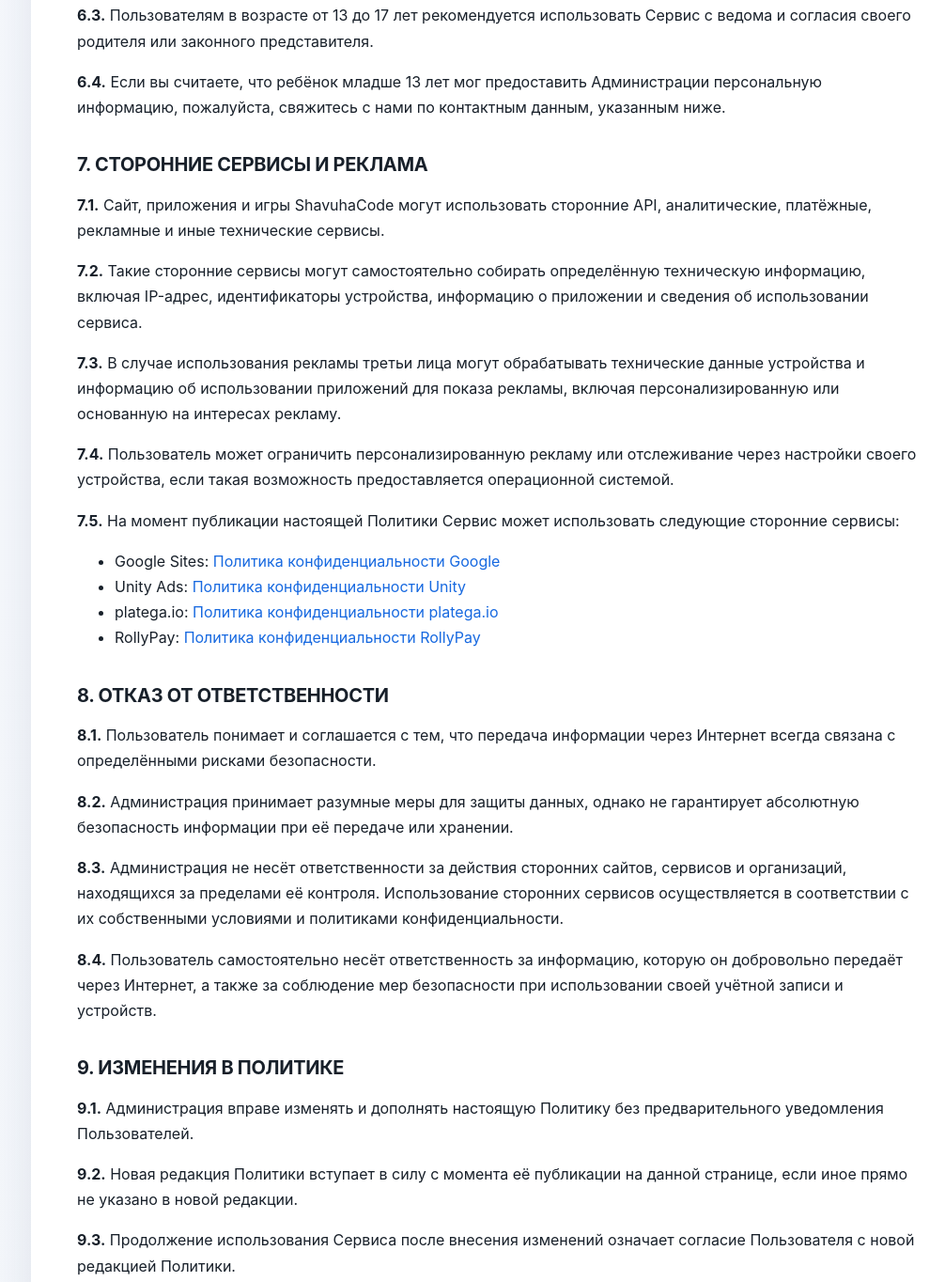
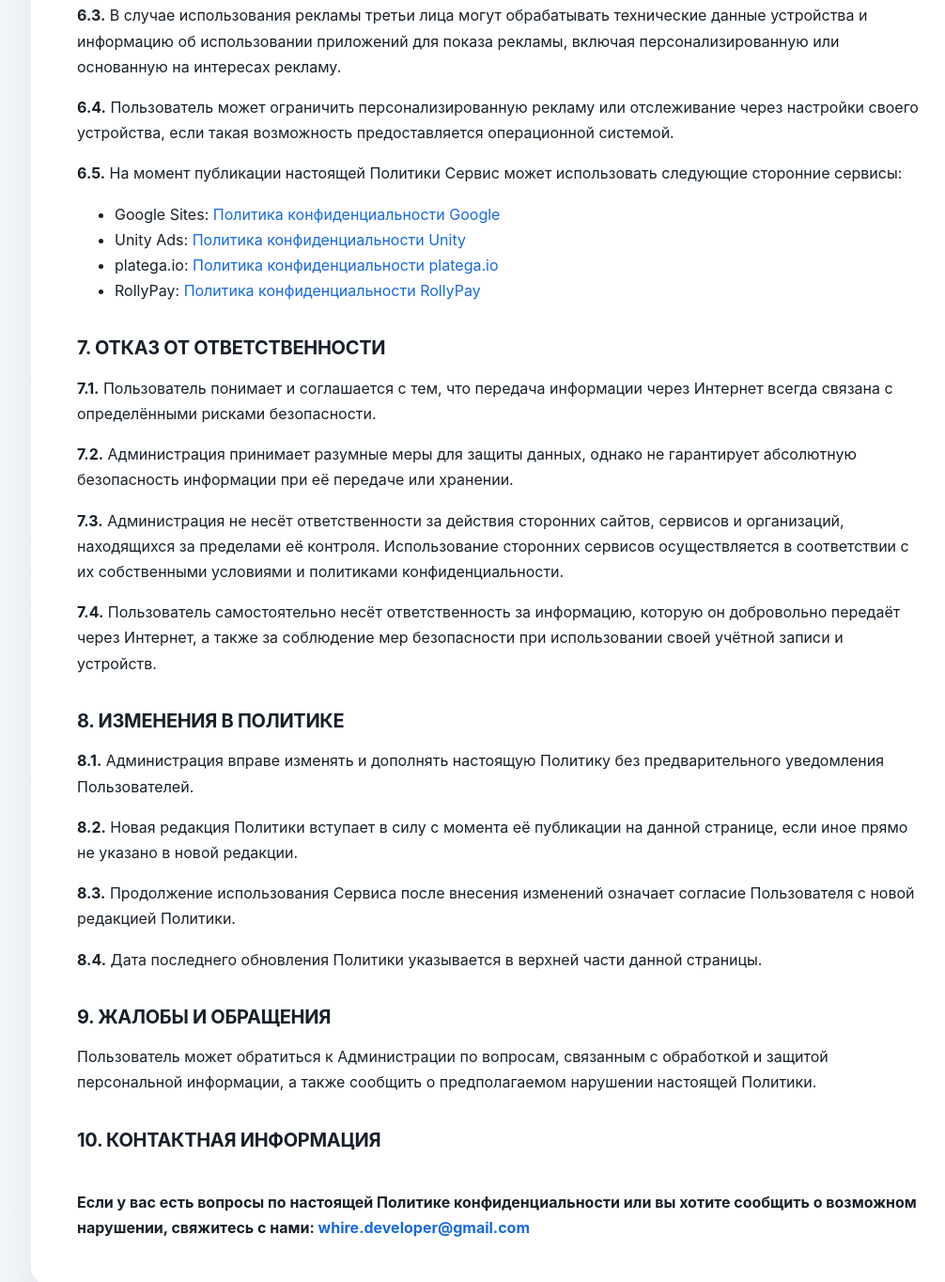
Before and after one commit to ShavuhaCode/shavuhacode.github.io, a plain HTML site: page privacy-policy.html in a window 1280 px wide. Shown: the part 2953-4317 px from the top of the page at 94% size, without its empty margins (107-1113 px from the left). Drawn offline with Linux system fonts and the light colour scheme.

Commit message:
Update privacy-policy.html

```diff
--- a/privacy-policy.html
+++ b/privacy-policy.html
@@ -184,7 +184,7 @@
         понимает и принимает данный риск.
     </p>
 
-    <h2>6. ДЕТИ И НЕСОВЕРШЕННОЛЕТНИЕ ПОЛЬЗОВАТЕЛИ</h2>
+    <!-- <h2>6. ДЕТИ И НЕСОВЕРШЕННОЛЕТНИЕ ПОЛЬЗОВАТЕЛИ</h2>
 
     <p>
         <strong>6.1.</strong> Сервисы ShavuhaCode не предназначены для
@@ -209,38 +209,38 @@
         <strong>6.4.</strong> Если вы считаете, что ребёнок младше 13 лет
         мог предоставить Администрации персональную информацию, пожалуйста,
         свяжитесь с нами по контактным данным, указанным ниже.
-    </p>
+    </p> -->
 
-    <h2>7. СТОРОННИЕ СЕРВИСЫ И РЕКЛАМА</h2>
+    <h2>6. СТОРОННИЕ СЕРВИСЫ И РЕКЛАМА</h2>
 
     <p>
-        <strong>7.1.</strong> Сайт, приложения и игры ShavuhaCode могут
+        <strong>6.1.</strong> Сайт, приложения и игры ShavuhaCode могут
         использовать сторонние API, аналитические, платёжные, рекламные
         и иные технические сервисы.
     </p>
 
     <p>
-        <strong>7.2.</strong> Такие сторонние сервисы могут самостоятельно
+        <strong>6.2.</strong> Такие сторонние сервисы могут самостоятельно
         собирать определённую техническую информацию, включая IP-адрес,
         идентификаторы устройства, информацию о приложении и сведения
         об использовании сервиса.
     </p>
 
     <p>
-        <strong>7.3.</strong> В случае использования рекламы третьи лица
+        <strong>6.3.</strong> В случае использования рекламы третьи лица
         могут обрабатывать технические данные устройства и информацию
         об использовании приложений для показа рекламы, включая
         персонализированную или основанную на интересах рекламу.
     </p>
 
     <p>
-        <strong>7.4.</strong> Пользователь может ограничить персонализированную
+        <strong>6.4.</strong> Пользователь может ограничить персонализированную
         рекламу или отслеживание через настройки своего устройства, если
         такая возможность предоставляется операционной системой.
     </p>
 
     <p>
-        <strong>7.5.</strong> На момент публикации настоящей Политики
+        <strong>6.5.</strong> На момент публикации настоящей Политики
         Сервис может использовать следующие сторонние сервисы:
     </p>
 
@@ -271,22 +271,22 @@
         </li>
     </ul>
 
-    <h2>8. ОТКАЗ ОТ ОТВЕТСТВЕННОСТИ</h2>
+    <h2>7. ОТКАЗ ОТ ОТВЕТСТВЕННОСТИ</h2>
 
     <p>
-        <strong>8.1.</strong> Пользователь понимает и соглашается с тем,
+        <strong>7.1.</strong> Пользователь понимает и соглашается с тем,
         что передача информации через Интернет всегда связана с определёнными
         рисками безопасности.
     </p>
 
     <p>
-        <strong>8.2.</strong> Администрация принимает разумные меры для
+        <strong>7.2.</strong> Администрация принимает разумные меры для
         защиты данных, однако не гарантирует абсолютную безопасность
         информации при её передаче или хранении.
     </p>
 
     <p>
-        <strong>8.3.</strong> Администрация не несёт ответственности
+        <strong>7.3.</strong> Администрация не несёт ответственности
         за действия сторонних сайтов, сервисов и организаций, находящихся
         за пределами её контроля. Использование сторонних сервисов
         осуществляется в соответствии с их собственными условиями
@@ -294,37 +294,37 @@
     </p>
 
     <p>
-        <strong>8.4.</strong> Пользователь самостоятельно несёт
+        <strong>7.4.</strong> Пользователь самостоятельно несёт
         ответственность за информацию, которую он добровольно передаёт
         через Интернет, а также за соблюдение мер безопасности при
         использовании своей учётной записи и устройств.
     </p>
 
-    <h2>9. ИЗМЕНЕНИЯ В ПОЛИТИКЕ</h2>
+    <h2>8. ИЗМЕНЕНИЯ В ПОЛИТИКЕ</h2>
 
     <p>
-        <strong>9.1.</strong> Администрация вправе изменять и дополнять
+        <strong>8.1.</strong> Администрация вправе изменять и дополнять
         настоящую Политику без предварительного уведомления Пользователей.
     </p>
 
     <p>
-        <strong>9.2.</strong> Новая редакция Политики вступает в силу
+        <strong>8.2.</strong> Новая редакция Политики вступает в силу
         с момента её публикации на данной странице, если иное прямо
         не указано в новой редакции.
     </p>
 
     <p>
-        <strong>9.3.</strong> Продолжение использования Сервиса после
+        <strong>8.3.</strong> Продолжение использования Сервиса после
         внесения изменений означает согласие Пользователя с новой
         редакцией Политики.
     </p>
 
     <p>
-        <strong>9.4.</strong> Дата последнего обновления Политики
+        <strong>8.4.</strong> Дата последнего обновления Политики
         указывается в верхней части данной страницы.
     </p>
 
-    <h2>10. ЖАЛОБЫ И ОБРАЩЕНИЯ</h2>
+    <h2>9. ЖАЛОБЫ И ОБРАЩЕНИЯ</h2>
 
     <p>
         Пользователь может обратиться к Администрации по вопросам,
@@ -332,7 +332,7 @@
         а также сообщить о предполагаемом нарушении настоящей Политики.
     </p>
 
-    <h2>11. КОНТАКТНАЯ ИНФОРМАЦИЯ</h2>
+    <h2>10. КОНТАКТНАЯ ИНФОРМАЦИЯ</h2>
 
     <div class="contact">
         Если у вас есть вопросы по настоящей Политике конфиденциальности
```
